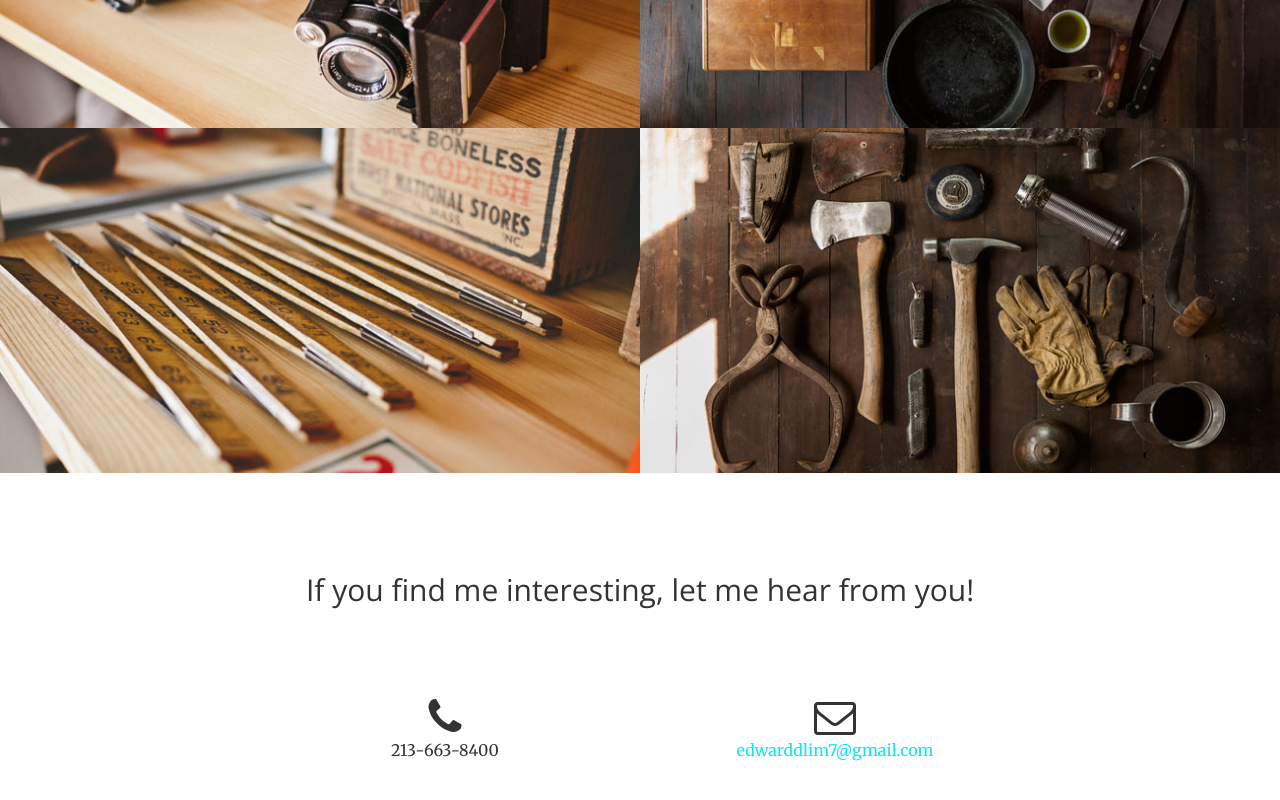
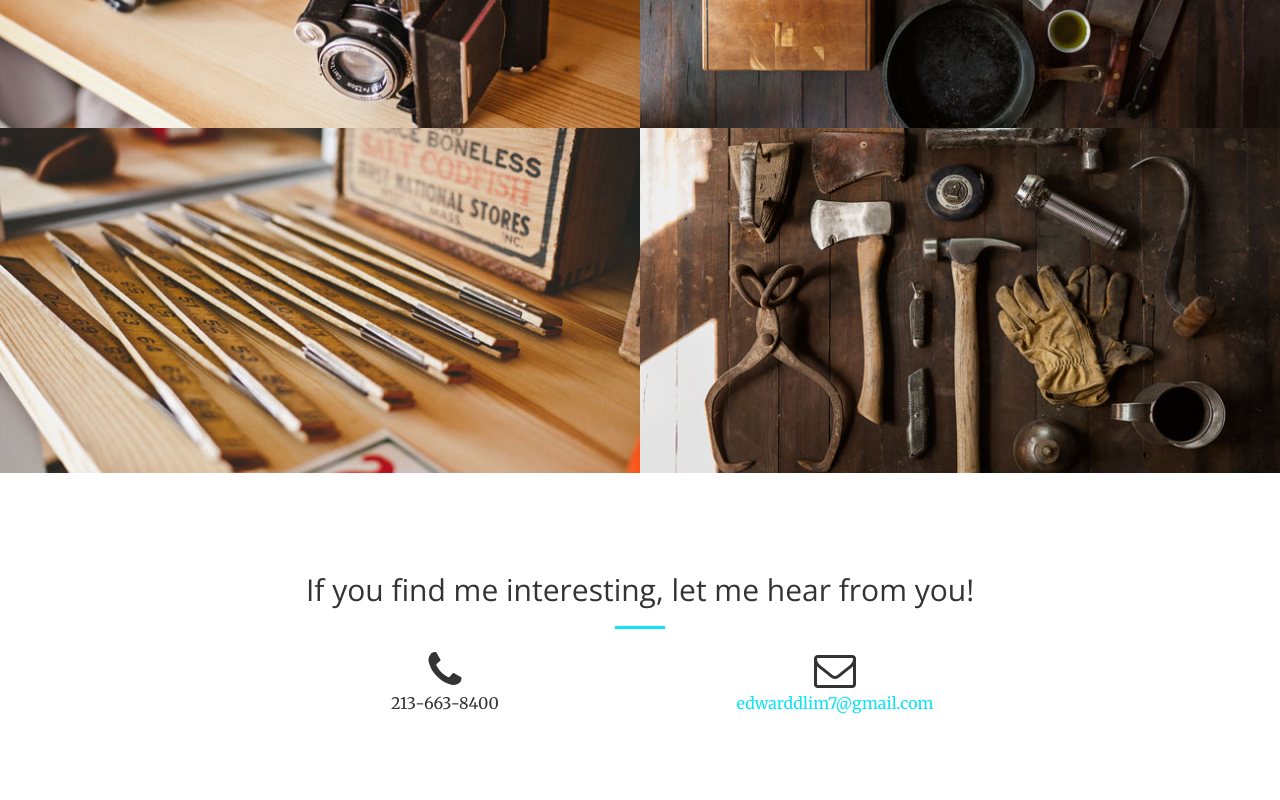
Before and after one commit to edwarddlim/Portfolio, a website: page index.html in a window 1280 px wide. Shown: the part 4868-5668 px from the top of the page. Drawn offline with nearby package versions, Linux system fonts and the light colour scheme.

Commit message:
small changes

```diff
--- a/css/creative.css
+++ b/css/creative.css
@@ -12,7 +12,7 @@ body {
   font-family: 'Merriweather', 'Helvetica Neue', Arial, sans-serif;
 }
 hr {
-  border-color: #07010F;
+  border-color: #74C6FB;
   border-width: 3px;
   max-width: 50px;
 }
--- a/index.html
+++ b/index.html
@@ -363,8 +363,7 @@
                     <h2 class="section-heading">If you find me interesting, let me hear from you!</h2>
                     <!-- <hr class="primary">
                     <p>Ready to start your next project with us? That's great! Give us a call or send us an email and we will get back to you as soon as possible!</p> -->
-                <br></br>
-                <br></br>
+                <hr>
                 </div>
                 <div class="col-lg-4 col-lg-offset-2 text-center">
                     <i class="fa fa-phone fa-3x sr-contact"></i>
```
